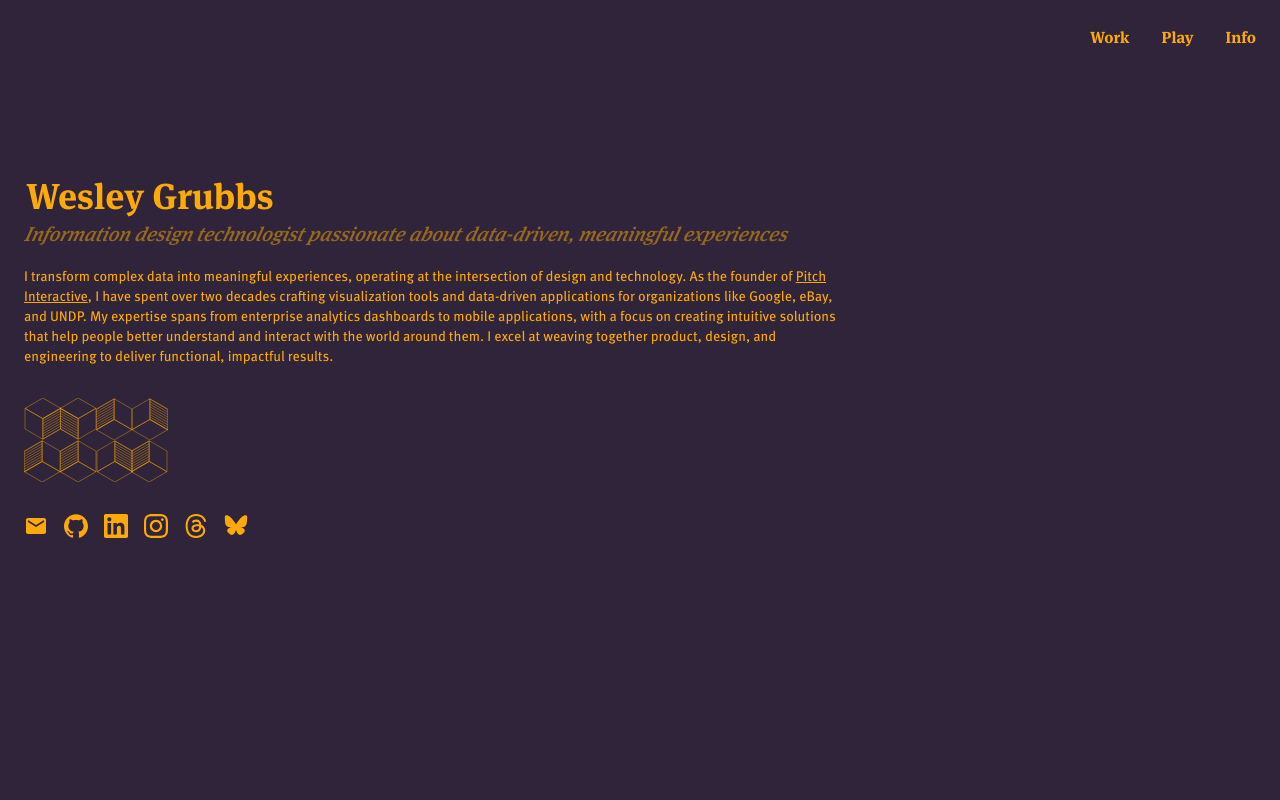
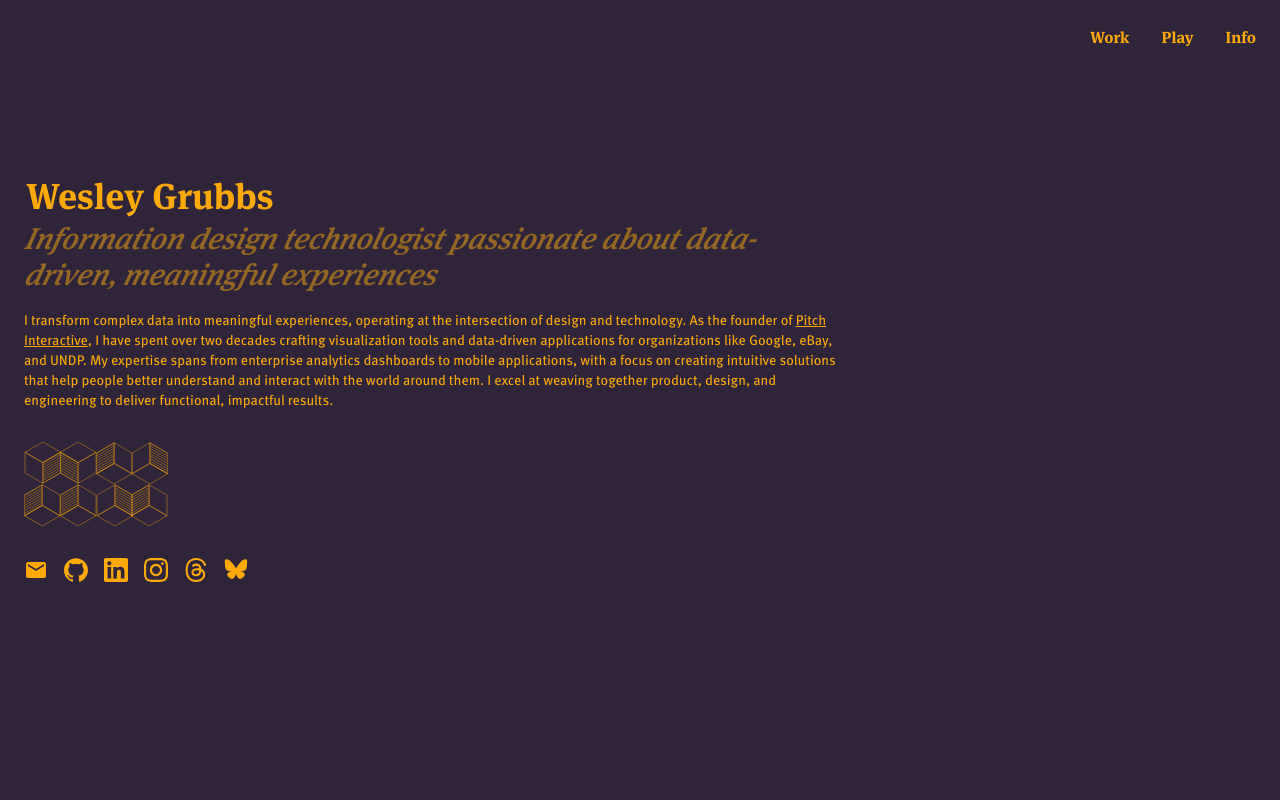
Before and after one commit to wesgrubbs/wesgrubbs.github.io, a React (Vite) app: page / in a window 1280 px wide. Shown: the top 800 px of the page. Built offline with nearby package versions, Linux system fonts and the light colour scheme.

Commit message:
Update Hero.jsx

```diff
--- a/src/components/sections/Hero.jsx
+++ b/src/components/sections/Hero.jsx
@@ -22,7 +22,7 @@ const Hero = () => {
         <h1 className="font-meta-serif text-3xl sm:text-4xl font-bold pb-2 ml-[-6px] sm:ml-[-14px]">
           Wesley Grubbs
         </h1>
-        <h2 className="font-meta-serif-italic text-lg sm:text-xl font-normal opacity-50 pb-4 sm:pb-5">
+        <h2 className="font-meta-serif-italic text-lg sm:text-3xl font-normal opacity-50 pb-4 sm:pb-5">
           Information design technologist passionate about data-driven,
           meaningful experiences
         </h2>
```
